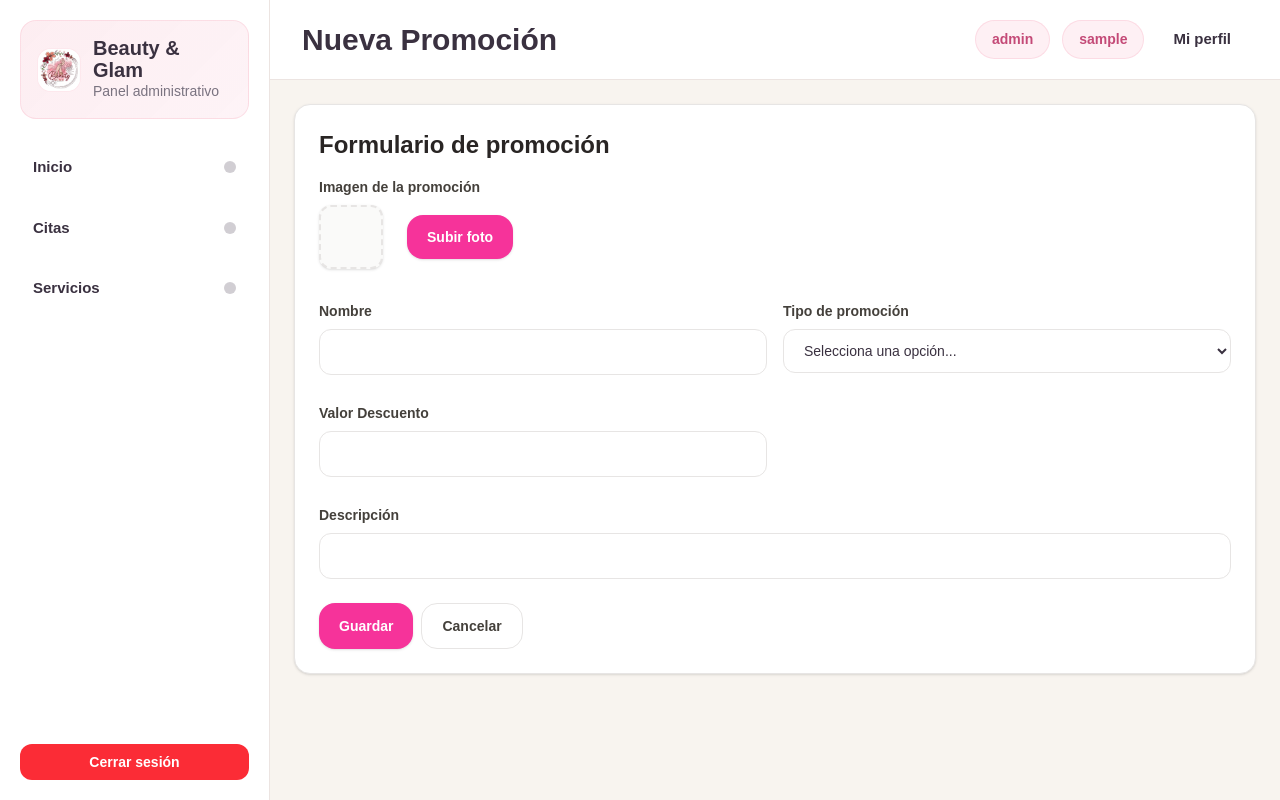
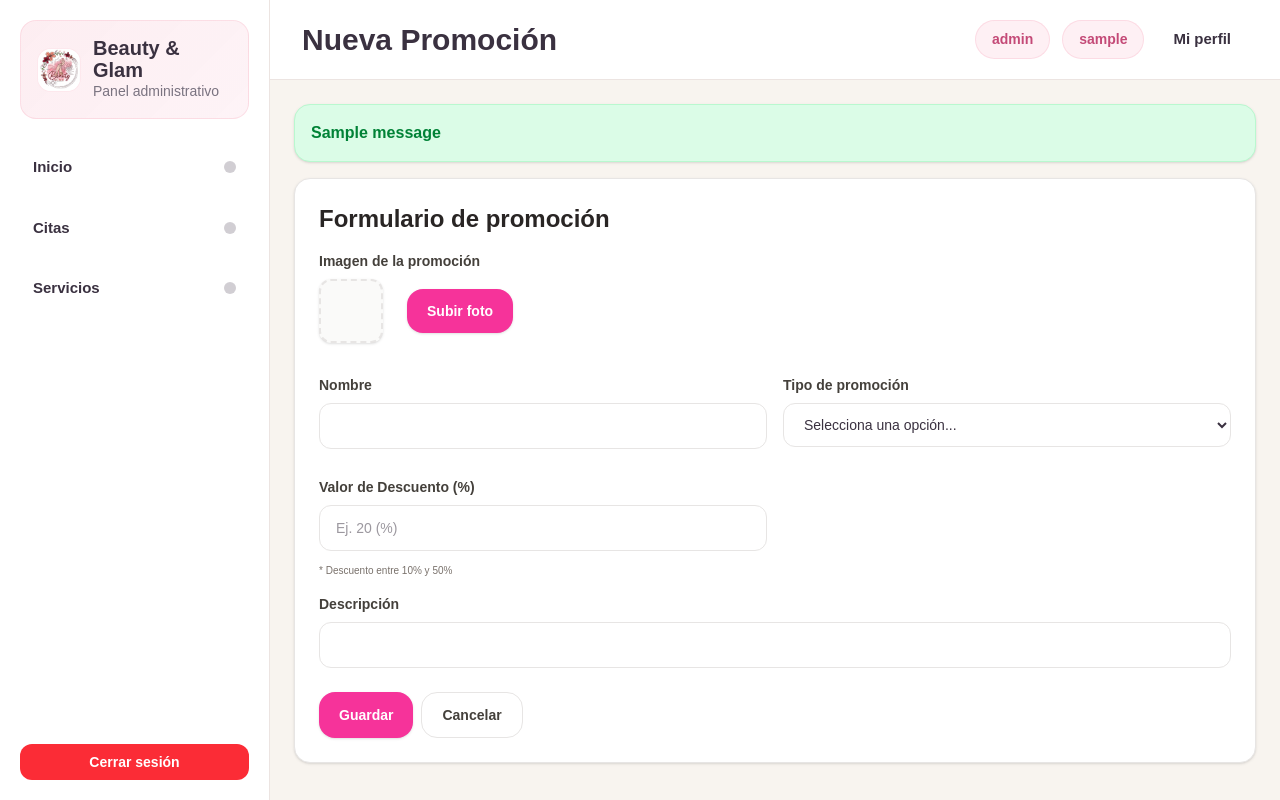
Before and after one commit to IDGS-804-23002351/IDGS_804_BEAUTY_GLAM, a Flask app: page /agregar in a window 1280 px wide. Run offline with Flask 3, Linux system fonts and the light colour scheme; a user stored in the database is signed in; tables that the repository leaves empty hold one stand-in row (values such as "Sample post"); one stand-in notice (Sample message) is shown; parts of the project's set-up code (start-up, migrations or seed data) failed here and were passed over; some libraries are stand-ins or nearby versions.

Commit message:
Manejor de valor en Promos 06/04/2026

```diff
--- a/forms.py
+++ b/forms.py
@@ -276,7 +276,10 @@ class PromocionForm(FlaskForm):
     nombre = StringField('Nombre', validators=[DataRequired(message="El nombre es requerido")])
     tipo_promocion = StringField('Tipo de Promoción', validators=[DataRequired(message="El tipo de promoción es requerido")])
     descripcion = StringField('Descripción', validators=[DataRequired(message="La descripción es requerida")])
-    valor_descuento = DecimalField('Valor Descuento', validators=[DataRequired(message="El valor del descuento es requerido")])
+    valor_descuento = IntegerField('Valor de Descuento (%)', validators=[
+        DataRequired(message="El descuento es obligatorio"),
+        NumberRange(min=10, max=50, message="El descuento debe estar entre 10 y 50")
+    ])
 
     foto = FileField('Foto', validators=[
         DataRequired(message="Debes seleccionar una imagen"),
--- a/modulos/promociones/routes.py
+++ b/modulos/promociones/routes.py
@@ -9,7 +9,6 @@ from models import db, Promocion, registrar_log
 @promociones.route("/promociones", methods=['GET'])
 @login_required
 def index():
-    #lista_promociones = Promocion.query.filter_by(estatus='ACTIVO' or 'INACTIVO').all()
     lista_promociones = Promocion.query.filter(Promocion.estatus.in_(['ACTIVO', 'INACTIVO'])).all()
     return render_template("promos/promociones.html", promociones=lista_promociones)
 
@@ -19,6 +18,13 @@ def agregar():
     form = PromocionForm()
     if form.validate_on_submit():
         try:
+            tipo_nuevo = form.tipo_promocion.data
+            existe_activa = Promocion.query.filter_by(tipo_promocion=tipo_nuevo, estatus='ACTIVO').first()
+
+            if existe_activa:
+                flash(f"Ya existe una promoción de tipo '{tipo_nuevo}'.", "warning")
+                return render_template("promos/agregar.html", form=form)
+
             nombre_archivo = None
             if form.foto.data:
                 f = form.foto.data
@@ -45,7 +51,7 @@ def agregar():
                 usuario_id=session.get('user_id', 0),
                 accion="CREACION_PROMOCION",
                 modulo="Promos",
-                detalle=f"Se creó la promoción '{form.nombre.data}' con valor de {form.valor_descuento.data}"
+                detalle=f"Se creó la promoción '{form.nombre.data}' con valor de {form.valor_descuento.data}%"
             )
 
             flash("Promoción agregada exitosamente", "success")
@@ -64,6 +70,17 @@ def actualizar(id):
 
     if form.validate_on_submit():
         try:
+            tipo_editado = form.tipo_promocion.data
+            existe_activa = Promocion.query.filter(
+                Promocion.tipo_promocion == tipo_editado,
+                Promocion.estatus == 'ACTIVO',
+                Promocion.id_promocion != id
+            ).first()
+
+            if existe_activa:
+                flash(f"No se puede actualizar: ya hay otra promoción de tipo '{tipo_editado}'.", "warning")
+                return render_template("promos/actualizar.html", form=form, promo=promo)
+
             nombre_archivo_viejo = promo.foto
             nombre_archivo_nuevo = nombre_archivo_viejo
 
--- a/templates/promos/agregar.html
+++ b/templates/promos/agregar.html
@@ -6,6 +6,18 @@
 {% block page_title %}Nueva Promoción{% endblock %}
 
 {% block container %}
+    <div>
+        {% with messages = get_flashed_messages(with_categories=true) %}
+            {% if messages %}
+                {% for category, message in messages %}
+                <div class="mb-4 p-4 rounded-2xl {% if category == 'success' %}bg-green-100 text-green-700 border border-green-200{% else %}bg-red-100 text-red-700 border border-red-200{% endif %} font-bold shadow-sm">
+                    {{ message }}
+                </div>
+                {% endfor %}
+            {% endif %}
+        {% endwith %}
+    </div>
+
 <div class="max-w-5xl mx-auto bg-white rounded-2xl border border-stone-200 p-6 shadow-sm">
     <h2 class="text-2xl font-bold mb-4 text-stone-800">Formulario de promoción</h2>
 
@@ -57,7 +69,15 @@
             </div>
 
             <div class="md:col-span-1">
-                {{ campoNuevo(form.valor_descuento, class="w-full rounded-xl border border-stone-200 px-4 py-3 text-sm focus:ring-2 focus:ring-pink-100 focus:border-pink-300 outline-none") }}
+                {{ campoNuevo(form.valor_descuento,
+                    type="number",
+                    min="10",
+                    max="50",
+                    step="1",
+                    placeholder="Ej. 20 (%)",
+                    class="w-full rounded-xl border border-stone-200 px-4 py-3 text-sm focus:ring-2 focus:ring-pink-100 focus:border-pink-300 outline-none")
+                }}
+                <p class="text-[10px] text-stone-500 mt-1 ml-1">* Descuento entre 10% y 50%</p>
             </div>
         </div>
 
--- a/templates/promos/promociones.html
+++ b/templates/promos/promociones.html
@@ -57,7 +57,7 @@
                         <th class="px-5 py-4 text-left font-bold text-stone-600">Nombre</th>
                         <th class="px-5 py-4 text-left font-bold text-stone-600">Tipo</th>
                         <th class="px-5 py-4 text-left font-bold text-stone-600">Descripción</th>
-                        <th class="px-5 py-4 text-left font-bold text-stone-600">Valor</th>
+                        <th class="px-5 py-4 text-left font-bold text-stone-600">Descuento</th>
                         <th class="px-5 py-4 text-left font-bold text-stone-600">Estado</th>
                         <th class="px-5 py-4 text-right font-bold text-stone-600">Acciones</th>
                     </tr>
@@ -79,7 +79,7 @@
                         <td class="px-5 py-4 font-bold text-stone-700 cell-nombre">{{ promo.nombre }}</td>
                         <td class="px-5 py-4"><span class="font-medium text-stone-600 uppercase text-xs cell-tipo">{{ promo.tipo_promocion }}</span></td>
                         <td class="px-5 py-4 text-stone-500 max-w-xs truncate">{{ promo.descripcion }}</td>
-                        <td class="px-5 py-4"><span class="font-extrabold text-pink-600 bg-pink-50 px-3 py-1 rounded-lg">${{ "{:,.2f}".format(promo.valor_descuento) }}</span></td>
+                        <td class="px-5 py-4"><span class="font-extrabold text-pink-600 bg-pink-50 px-3 py-1 rounded-lg">{{ "{:,.0f}".format(promo.valor_descuento) }}%</span></td>
                         <td class="px-4 py-3">
                             <span class="rounded-full px-3 py-1 text-xs font-bold {{ 'bg-green-100 text-green-700' if promo.estatus == 'ACTIVO' else 'bg-red-100 text-red-700' }}">
                                 {{ promo.estatus }}
--- a/templates/vistaClientes/promos/promos.html
+++ b/templates/vistaClientes/promos/promos.html
@@ -43,8 +43,8 @@
                     <span style="color: #a8a29e; font-size: 0.875rem; font-weight: 500;">PRECIO ESPECIAL</span>
                 </div>
 
-                <button class="bg-stone-900 text-white px-8 py-3 rounded-xl font-bold hover:bg-pink-600 transition-colors shadow-lg" style="width: fit-content;">
-                    Reservar Cita
+                <button href="{{ url_for('citas_bp.listado_citas') }}" class="bg-stone-900 text-white px-8 py-3 rounded-xl font-bold hover:bg-pink-600 transition-colors shadow-lg" style="width: fit-content;">
+                    Hacer una cita
                 </button>
             </div>
         </div>
```
Also changed, not shown: config.py (+4 -4 lines), templates/promos/actualizar.html (+21 -1 lines).
